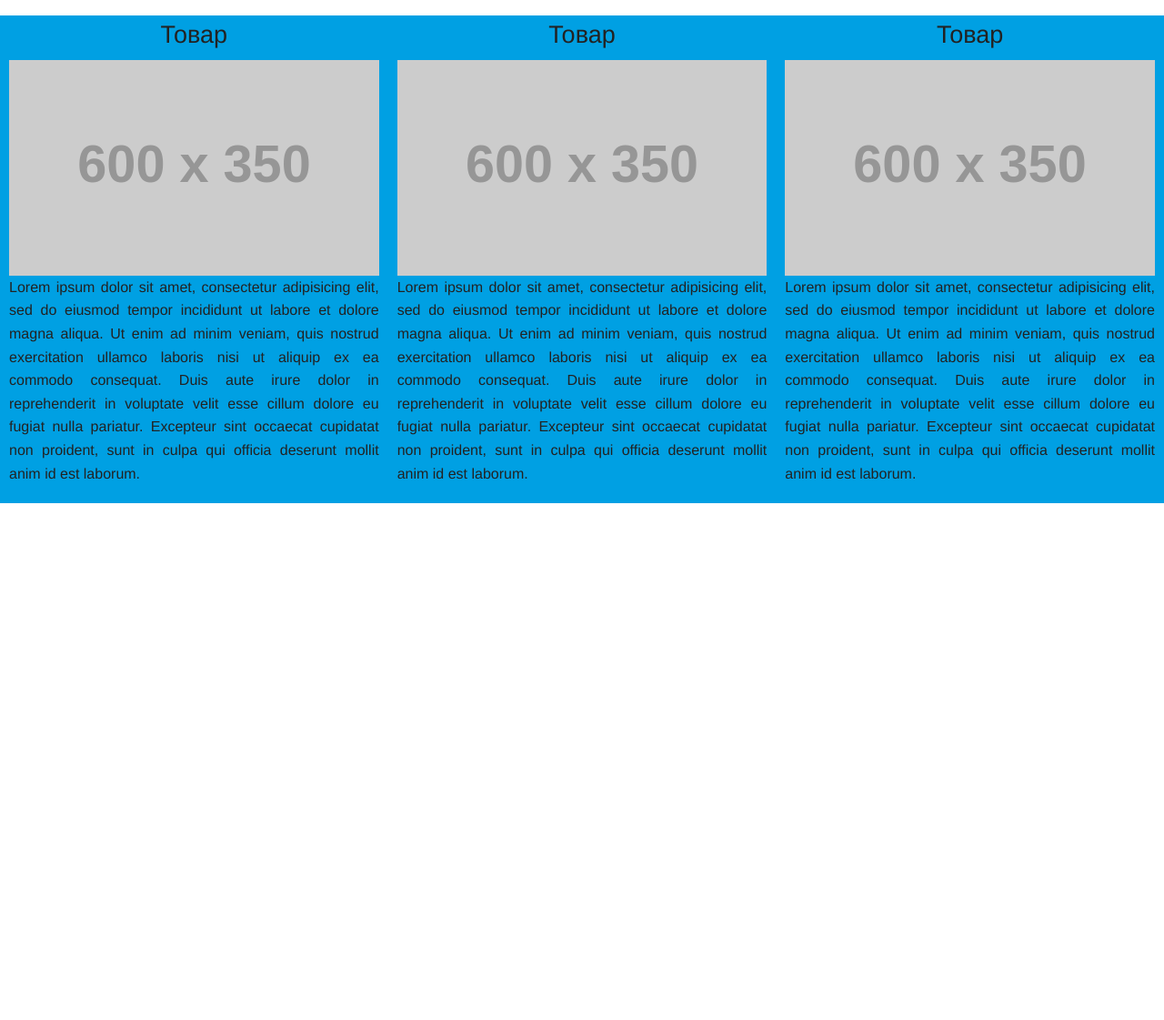
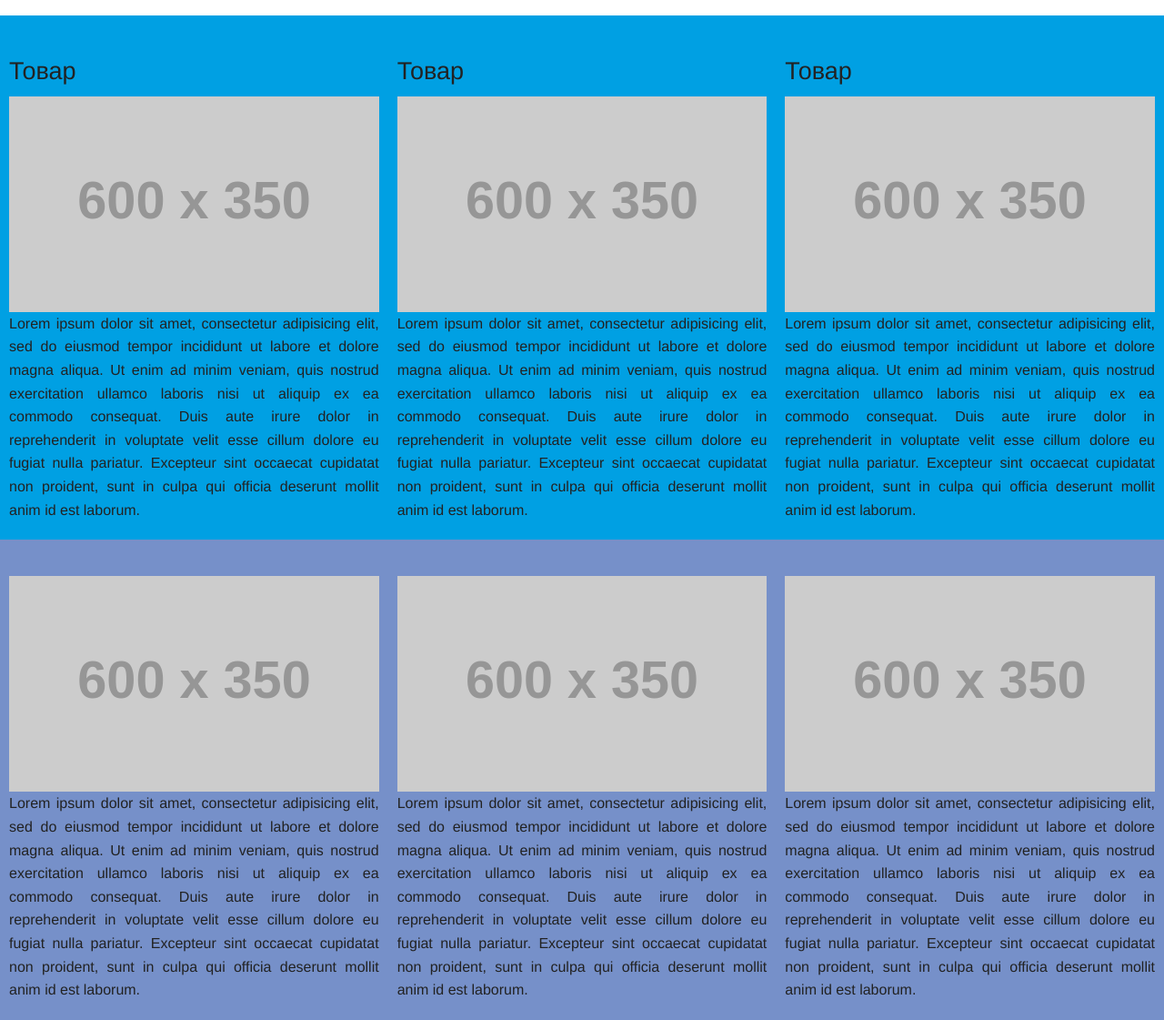
Before and after one commit to skodio/kkmcentr, a plain HTML site: page dev/index.html in a window 1280 px wide. Shown: the part 1475-2596 px from the top of the page at 91% size. Before the commit the page ends 2028 px from the top, so only its background shows below. Drawn offline with Linux system fonts and the light colour scheme; placeholder pictures from the web are drawn by us.

Commit message:
eq-third
add

```diff
--- a/dev/css/app.css
+++ b/dev/css/app.css
@@ -111,4 +111,9 @@ body{
 
 .eq-second{
   background-color:#00A0E3;
+  padding-top: 40px;
 }
+.eq-third{
+  background-color: #7690C9;
+  padding-top: 40px;
+}
--- a/dev/index.html
+++ b/dev/index.html
@@ -78,10 +78,15 @@
         <li><center><img src="http://placehold.it/600x350" /><br></center><h3>Заголовок</h3><p class="equip-text" align="justify">Lorem ipsum dolor sit amet, consectetur adipisicing elit, sed do eiusmod tempor incididunt ut labore et dolore magna aliqua. Ut enim ad minim veniam, quis nostrud exercitation ullamco laboris nisi ut aliquip ex ea commodo consequat. Duis aute irure dolor in reprehenderit in voluptate velit esse cillum dolore eu fugiat nulla pariatur. Excepteur sint occaecat cupidatat non proident, sunt in culpa qui officia deserunt mollit anim id est laborum.</p></li>
       </ul>
       <ul class="small-block-grid-1 large-block-grid-3 equip eq-second">
-        <li><center><h3>Товар</h3><img src="http://placehold.it/600x350" /><br></center><p class="equip-text" align="justify">Lorem ipsum dolor sit amet, consectetur adipisicing elit, sed do eiusmod tempor incididunt ut labore et dolore magna aliqua. Ut enim ad minim veniam, quis nostrud exercitation ullamco laboris nisi ut aliquip ex ea commodo consequat. Duis aute irure dolor in reprehenderit in voluptate velit esse cillum dolore eu fugiat nulla pariatur. Excepteur sint occaecat cupidatat non proident, sunt in culpa qui officia deserunt mollit anim id est laborum.</p></li>
-        <li><center><h3>Товар</h3><img src="http://placehold.it/600x350" /><br></center><p class="equip-text" align="justify">Lorem ipsum dolor sit amet, consectetur adipisicing elit, sed do eiusmod tempor incididunt ut labore et dolore magna aliqua. Ut enim ad minim veniam, quis nostrud exercitation ullamco laboris nisi ut aliquip ex ea commodo consequat. Duis aute irure dolor in reprehenderit in voluptate velit esse cillum dolore eu fugiat nulla pariatur. Excepteur sint occaecat cupidatat non proident, sunt in culpa qui officia deserunt mollit anim id est laborum.</p></li>
-        <li><center><h3>Товар</h3><img src="http://placehold.it/600x350" /><br></center><p class="equip-text" align="justify">Lorem ipsum dolor sit amet, consectetur adipisicing elit, sed do eiusmod tempor incididunt ut labore et dolore magna aliqua. Ut enim ad minim veniam, quis nostrud exercitation ullamco laboris nisi ut aliquip ex ea commodo consequat. Duis aute irure dolor in reprehenderit in voluptate velit esse cillum dolore eu fugiat nulla pariatur. Excepteur sint occaecat cupidatat non proident, sunt in culpa qui officia deserunt mollit anim id est laborum.</p></li>
+        <li><h3>Товар</h3><center><img src="http://placehold.it/600x350" /><br></center><p class="equip-text" align="justify">Lorem ipsum dolor sit amet, consectetur adipisicing elit, sed do eiusmod tempor incididunt ut labore et dolore magna aliqua. Ut enim ad minim veniam, quis nostrud exercitation ullamco laboris nisi ut aliquip ex ea commodo consequat. Duis aute irure dolor in reprehenderit in voluptate velit esse cillum dolore eu fugiat nulla pariatur. Excepteur sint occaecat cupidatat non proident, sunt in culpa qui officia deserunt mollit anim id est laborum.</p></li>
+        <li><h3>Товар</h3><center><img src="http://placehold.it/600x350" /><br></center><p class="equip-text" align="justify">Lorem ipsum dolor sit amet, consectetur adipisicing elit, sed do eiusmod tempor incididunt ut labore et dolore magna aliqua. Ut enim ad minim veniam, quis nostrud exercitation ullamco laboris nisi ut aliquip ex ea commodo consequat. Duis aute irure dolor in reprehenderit in voluptate velit esse cillum dolore eu fugiat nulla pariatur. Excepteur sint occaecat cupidatat non proident, sunt in culpa qui officia deserunt mollit anim id est laborum.</p></li>
+        <li><h3>Товар</h3><center><img src="http://placehold.it/600x350" /><br></center><p class="equip-text" align="justify">Lorem ipsum dolor sit amet, consectetur adipisicing elit, sed do eiusmod tempor incididunt ut labore et dolore magna aliqua. Ut enim ad minim veniam, quis nostrud exercitation ullamco laboris nisi ut aliquip ex ea commodo consequat. Duis aute irure dolor in reprehenderit in voluptate velit esse cillum dolore eu fugiat nulla pariatur. Excepteur sint occaecat cupidatat non proident, sunt in culpa qui officia deserunt mollit anim id est laborum.</p></li>
 
+      </ul>
+      <ul class="small-block-grid-1 large-block-grid-3 equip eq-third">
+        <li><center><img src="http://placehold.it/600x350" /><br></center><p class="equip-text" align="justify">Lorem ipsum dolor sit amet, consectetur adipisicing elit, sed do eiusmod tempor incididunt ut labore et dolore magna aliqua. Ut enim ad minim veniam, quis nostrud exercitation ullamco laboris nisi ut aliquip ex ea commodo consequat. Duis aute irure dolor in reprehenderit in voluptate velit esse cillum dolore eu fugiat nulla pariatur. Excepteur sint occaecat cupidatat non proident, sunt in culpa qui officia deserunt mollit anim id est laborum.</p></li>
+        <li><center><img src="http://placehold.it/600x350" /><br></center><p class="equip-text" align="justify">Lorem ipsum dolor sit amet, consectetur adipisicing elit, sed do eiusmod tempor incididunt ut labore et dolore magna aliqua. Ut enim ad minim veniam, quis nostrud exercitation ullamco laboris nisi ut aliquip ex ea commodo consequat. Duis aute irure dolor in reprehenderit in voluptate velit esse cillum dolore eu fugiat nulla pariatur. Excepteur sint occaecat cupidatat non proident, sunt in culpa qui officia deserunt mollit anim id est laborum.</p></li>
+        <li><center><img src="http://placehold.it/600x350" /><br></center><p class="equip-text" align="justify">Lorem ipsum dolor sit amet, consectetur adipisicing elit, sed do eiusmod tempor incididunt ut labore et dolore magna aliqua. Ut enim ad minim veniam, quis nostrud exercitation ullamco laboris nisi ut aliquip ex ea commodo consequat. Duis aute irure dolor in reprehenderit in voluptate velit esse cillum dolore eu fugiat nulla pariatur. Excepteur sint occaecat cupidatat non proident, sunt in culpa qui officia deserunt mollit anim id est laborum.</p></li>
       </ul>
   <!-- body content here -->
 		<footer></footer>
```
